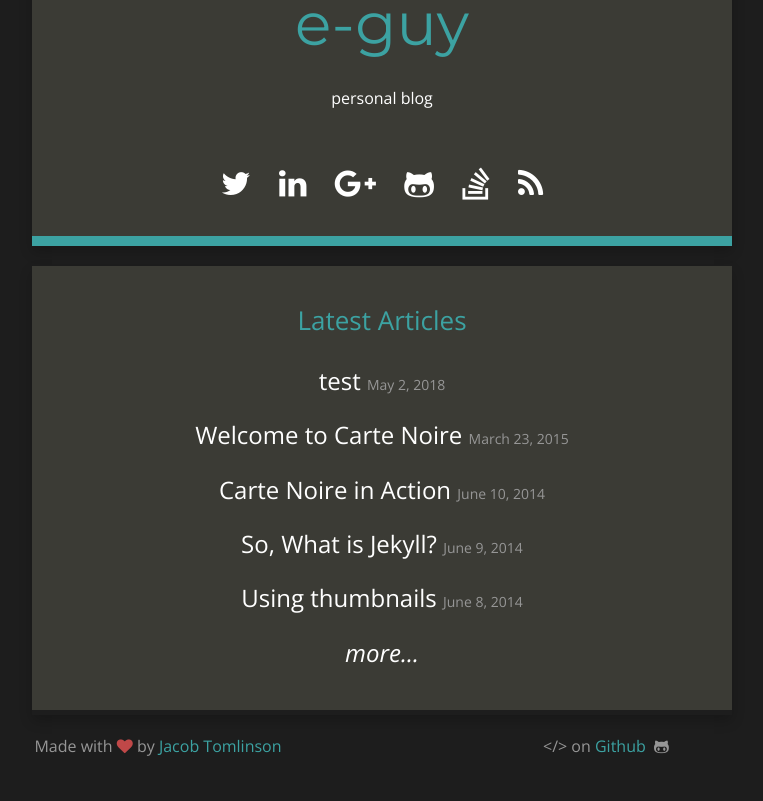
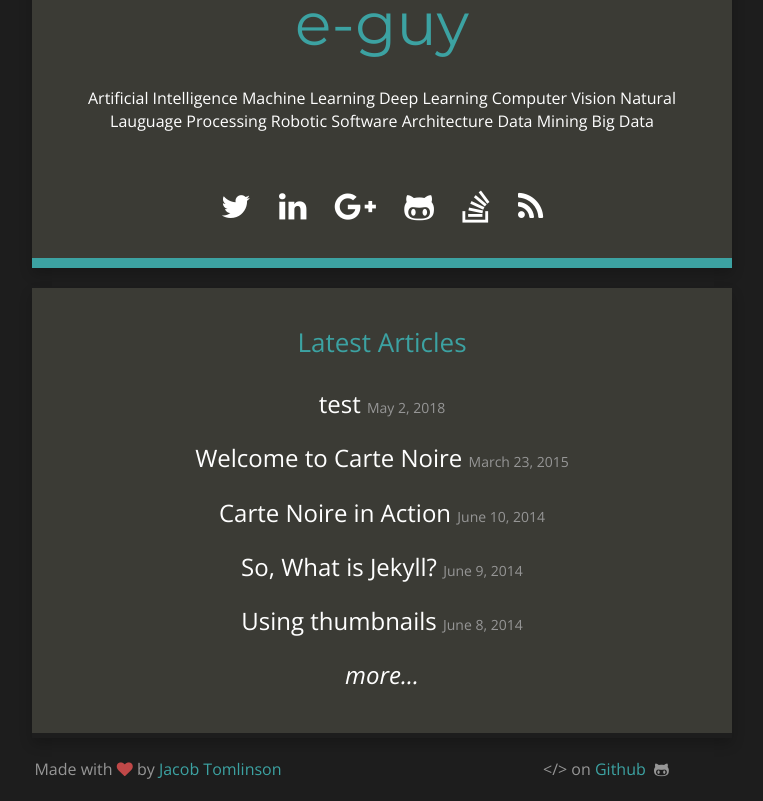
Before and after one commit to e-guy/e-guy.github.io, a Jekyll site: the page built from index.html, in a window 1280 px wide, cut to the strip 174-975 px from the top of the page. Shown: the whole strip, without its empty margins (258-1021 px from the left). Built offline with Jekyll 4.4.1, drawn with Linux system fonts in a browser that asks for light colours; nearby versions of some CDN libraries; before the commit the page ends 952 px from its top, so only the background shows below that.

Commit message:
Update _config.yml

```diff
--- a/_config.yml
+++ b/_config.yml
@@ -4,7 +4,7 @@ email: e-guy@foxmail.com
 description: "A dark blog theme for Robin."
 baseurl: ""
 url: "https://e-guy.github.io/about"
-title_description: "personal blog"
+title_description: "Artificial Intelligence    Machine Learning    Deep Learning    Computer Vision    Natural Lauguage Processing    Robotic Software Architecture    Data Mining   Big Data"
 title_image: "https://www.gravatar.com/avatar/00000000000000000000000000000000?s=500&d=mm"
 google_analytics: "UA-20365477-4"
 #disqus_account: cartenoire
```
